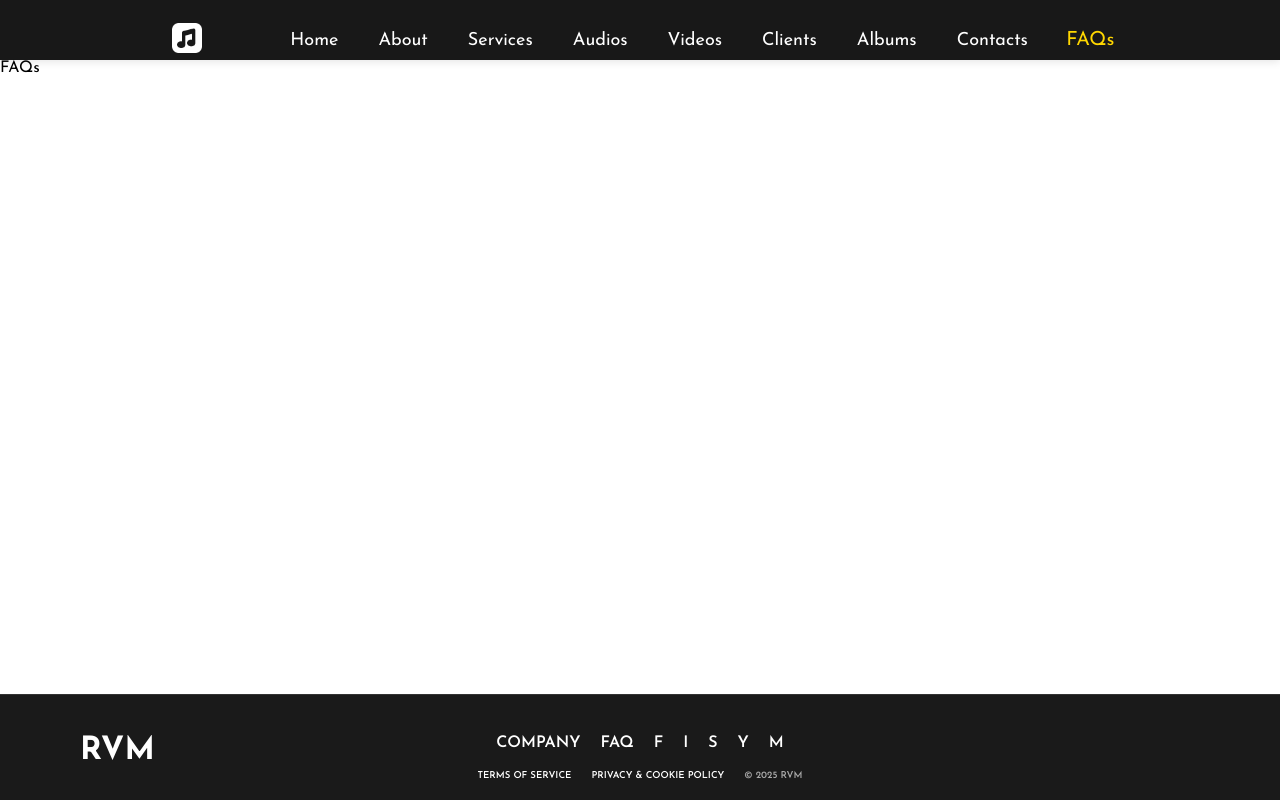
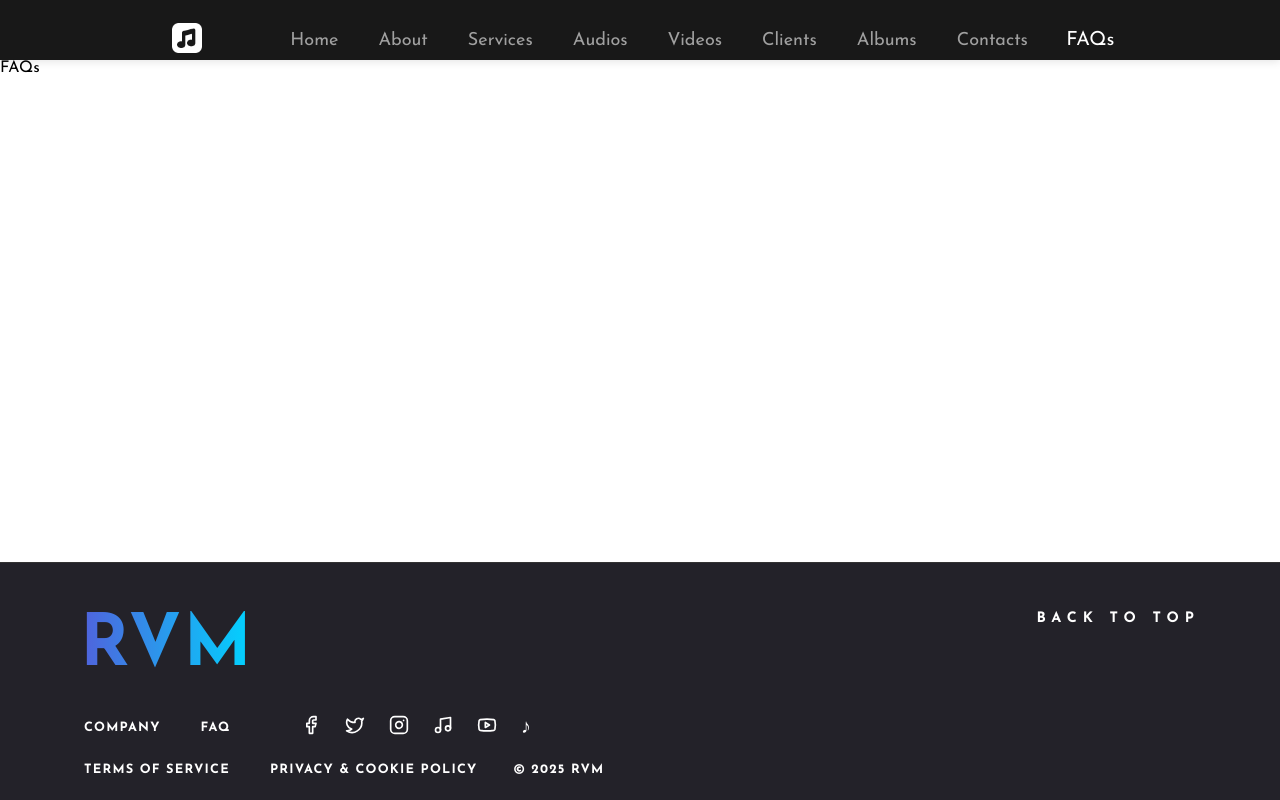
Before and after one commit to CodeWithSameer04/MusicLabel, a React (Vite) app: page /faqs in a window 1280 px wide. Built offline with nearby package versions, Linux system fonts and the light colour scheme.

Commit message:
footer fix kiya

```diff
--- a/package.json
+++ b/package.json
@@ -10,6 +10,7 @@
     "preview": "vite preview"
   },
   "dependencies": {
+    "lucide-react": "^0.515.0",
     "react": "^19.1.0",
     "react-dom": "^19.1.0",
     "react-router-dom": "^7.6.2"
--- a/src/components/footer/Footer.jsx
+++ b/src/components/footer/Footer.jsx
@@ -1,66 +1,64 @@
-import React, { useState, useEffect } from 'react';
+import React from 'react';
+import { Facebook, Twitter, Instagram, Youtube, Music } from 'lucide-react';
 import './footer.css';
 
-function Footer() {
-  const [showBackToTop, setShowBackToTop] = useState(false);
-
-  useEffect(() => {
-    const handleScroll = () => {
-      if (window.pageYOffset > 300) {
-        setShowBackToTop(true);
-      } else {
-        setShowBackToTop(false);
-      }
-    };
-
-    window.addEventListener('scroll', handleScroll);
-    return () => window.removeEventListener('scroll', handleScroll);
-  }, []);
-
+const Footer = () => {
   const scrollToTop = () => {
-    window.scrollTo({
-      top: 0,
-      behavior: 'smooth'
-    });
+    window.scrollTo({ top: 0, behavior: 'smooth' });
   };
 
   return (
-    <>
     <footer className="footer">
       <div className="footer-container">
         <div className="footer-left">
-            <h3 className="footer-logo">RVM</h3>
+          <div className="footer-logo">RVM</div>
+          <div className="footer-stack">
+            <div className="footer-row">
+              <a href="#company" className="footer-link">COMPANY</a>
+              <a href="#faq" className="footer-link">FAQ</a>
+              <div className="footer-socials">
+                <a href="https://www.awal.com/" className="footer-link" aria-label="Facebook">
+                  <Facebook size={20} />
+                </a>
+                {/* HREF ME DAAL DENGE BAADME FILHAL AWAL KI WEB DAALI HE */}
+                <a href="#" className="footer-link" aria-label="Twitter">
+                  <Twitter size={20} />
+                </a>
+                <a href="#" className="footer-link" aria-label="Instagram">
+                  <Instagram size={20} />
+                </a>
+                <a href="#" className="footer-link" aria-label="Spotify">
+                  <Music size={20} />
+                </a>
+                <a href="#" className="footer-link" aria-label="YouTube">
+                  <Youtube size={20} />
+                </a>
+                <a href="#" className="footer-link" aria-label="Music Platform">
+                  <div style={{ fontSize: '20px', fontWeight: 'bold' }}>♪</div>
+                </a>
               </div>
-
-          <div className="footer-center">
-            <div className="footer-links">
-              <a href="#company" className="footer-link">Company</a>
-              <a href="#faq" className="footer-link">FAQ</a>
-              <a href="#facebook" className="footer-link">F</a>
-              <a href="#instagram" className="footer-link">I</a>
-              <a href="#spotify" className="footer-link">S</a>
-              <a href="#youtube" className="footer-link">Y</a>
-              <a href="#music" className="footer-link">M</a>
             </div>
-
-            <div className="footer-bottom-links">
-              <a href="#terms" className="footer-link">Terms of Service</a>
-              <a href="#privacy" className="footer-link">Privacy & Cookie Policy</a>
+            <div className="footer-bottom-row">
+              <a href="#terms" className="footer-link">TERMS OF SERVICE</a>
+              <a href="#privacy" className="footer-link">PRIVACY & COOKIE POLICY</a>
               <span className="footer-text">© 2025 RVM</span>
             </div>
           </div>
-
+        </div>
         <div className="footer-right">
-            {showBackToTop && (
-              <span onClick={scrollToTop} className="back-to-top-link" role="button" tabIndex={0}>
+          <div
+            onClick={scrollToTop}
+            className="back-to-top-link"
+            role="button"
+            tabIndex={0}
+            onKeyDown={(e) => e.key === 'Enter' && scrollToTop()}
+          >
             BACK TO TOP
-              </span>
-            )}
+          </div>
         </div>
       </div>
     </footer>
-    </>
   );
-}
+};
 
 export default Footer;
--- a/src/components/footer/footer.css
+++ b/src/components/footer/footer.css
@@ -1,8 +1,8 @@
-footer {
+.footer {
     width: 100%;
-    background: #1a1a1a;
+    background: #232229;
     color: #fff;
-    padding: 40px 0 20px 0;
+    padding: 48px 0 24px 0;
     border-top: 1px solid #333;
 }
 
@@ -16,67 +16,71 @@ footer {
 }
 
 .footer-left {
+    display: flex;
+    flex-direction: column;
+    align-items: flex-start;
     flex: 1;
 }
 
 .footer-logo {
-    font-size: 2rem; /* Reduced from 3.5rem */
+    font-size: 4.5rem;
     font-weight: bold;
     text-transform: uppercase;
-    letter-spacing: 0.2px; /* Reduced spacing */
-    background: linear-gradient(90deg, #ffffff, #ffffff); /* Default plain white */
-    -webkit-background-clip: text;
-    -webkit-text-fill-color: transparent;
-    background-clip: text;
-    color: transparent;
-    transition: background 1s cubic-bezier(0.4,0,0.2,1), background-position 1s cubic-bezier(0.4,0,0.2,1);
-    transition-delay: 1s, 1s; /* No delay for normal state */
+    letter-spacing: 2px;
+    margin-bottom: 32px;
+    color: #fff;
     cursor: pointer;
-}
-
-.footer-logo:hover {
-    background: linear-gradient(90deg, #0087fd, #e82626); /* Example gradient (orange-pink) */
+    transition: all 0.6s cubic-bezier(.4,0,.2,1);
+    background: linear-gradient(90deg, #ff0080, #7928ca, #00d4ff);
+    background-size: 300% 100%;
     background-position: 100% 0;
     -webkit-background-clip: text;
     -webkit-text-fill-color: transparent;
     background-clip: text;
-    color: transparent;
-    transition-delay: 3s, 3s; /* Delay background and background-position by 1.3s */
+    animation: none;
 }
 
-.footer-center {
-    flex: 2;
-    text-align: center;
+.footer-logo:hover {
+    background-position: 0% 0;
+    animation: gradient-shift 2s ease-in-out infinite alternate;
 }
 
-.footer-links {
+/* @keyframes gradient-shift {
+    0% {
+        background-position: 0% 0;
+    }
+    100% {
+        background-position: 100% 0;
+    }
+} */
+
+.footer-stack {
     display: flex;
-    justify-content: center;
-    flex-wrap: wrap;
-    gap: 20px;
-    margin-bottom: 20px;
+    flex-direction: column;
+    align-items: flex-start;
+    gap: 0;
+    width: 100%;
 }
 
-.footer-bottom-links {
+.footer-row {
     display: flex;
-    justify-content: center;
-    flex-wrap: wrap;
-    gap: 20px;
-    font-size: 0.6rem;
+    align-items: center;
+    gap: 32px;
+    margin-bottom: 24px;
 }
-
-/* .footer h3{
-    border: 2px solid red;
-} */
 
 .footer-link {
     color: #fff;
     text-decoration: none;
     text-transform: uppercase;
-    font-weight: 600;
+    font-weight: 700;
+    font-size: 0.8rem;
+    letter-spacing: 1.2px;
     position: relative;
     cursor: pointer;
     display: inline-block;
+    padding: 0 4px;
+    transition: color 0.2s;
 }
 
 .footer-link::before {
@@ -84,35 +88,64 @@ footer {
     position: absolute;
     left: 0;
     bottom: -2px;
-    height: 1.5px;
+    height: 2px;
     background-color: #fff;
     width: 0;
-    transition: width 0.6s ease;
+    transition: width 0.4s cubic-bezier(.4,0,.2,1);
 }
 
 .footer-link:hover::before {
     width: 100%;
 }
 
+.footer-socials {
+    display: flex;
+    gap: 20px;
+    margin-left: 32px;
+}
+
+.footer-socials .footer-link {
+    font-size: 1.1rem;
+    padding: 0 2px;
+    letter-spacing: 0;
+}
+
+.footer-bottom-row {
+    display: flex;
+    align-items: center;
+    gap: 32px;
+    font-size: 0.8rem;
+    font-weight: 700;
+    letter-spacing: 1.2px;
+    margin-bottom: 0;
+}
+
 .footer-text {
-    color: #aaa;
+    color: #fff;
     text-transform: uppercase;
-    font-weight: 600;
+    font-weight: 700;
+    font-size: 0.8rem;
+    letter-spacing: 1.2px;
 }
 
 .footer-right {
-    flex: 1;
+    flex: 0 0 auto;
     text-align: right;
     display: flex;
     align-items: flex-start;
     justify-content: flex-end;
+    width: 100%;
+    max-width: 250px;
 }
 
 .back-to-top-link {
     cursor: pointer;
-    font-weight: 600;
+    font-weight: 700;
     text-transform: uppercase;
-    transition: color 0.3s ease;
+    letter-spacing: 6px;
+    font-size: 0.9rem;
+    color: #fff;
+    transition: color 0.3s;
 }
 
 .back-to-top-link:hover {
@@ -120,15 +153,41 @@ footer {
 }
 
 /* Responsive */
-@media (max-width: 768px) {
+@media (max-width: 900px) {
     .footer-container {
         flex-direction: column;
-        align-items: center;
-        text-align: center;
+        align-items: flex-start;
+        padding: 0 16px;
     }
-
     .footer-right {
-        justify-content: center;
-        margin-top: 20px;
+        width: 100%;
+        justify-content: flex-end;
+        margin-top: 24px;
+        text-align: right;
+        max-width: none;
+    }
+    .footer-logo {
+        font-size: 3.2rem;
+        margin-bottom: 24px;
+    }
+    .footer-row, .footer-bottom-row {
+        gap: 18px;
+        font-size: 0.75rem;
     }
 }
+
+@media (max-width: 600px) {
+    .footer-logo {
+        font-size: 2.5rem;
+        margin-bottom: 18px;
+    }
+    .footer-row, .footer-bottom-row {
+        gap: 10px;
+        font-size: 0.7rem;
+        flex-wrap: wrap;
+    }
+    .footer-socials {
+        margin-left: 0;
+        gap: 12px;
+    }
+}
--- a/src/components/header/header.css
+++ b/src/components/header/header.css
@@ -72,7 +72,7 @@
 }
 
 .navbar a {
-    color: white;
+    color: rgb(160, 160, 160);
     text-decoration: none;
     padding: 8px 16px;
     font-size: 18px;
@@ -81,12 +81,28 @@
     font-family: inherit;
     margin: 0 4px;
     display: inline-block;
+    position: relative;
+    overflow: hidden;
 }
+/* .navbar a::before {
+    content: '';
+    position: absolute;
+    left: 0;
+    bottom: 2px;
+    height: 2px;
+    background-color: #fff;
+    width: 0;
+    transition: width 0.4s cubic-bezier(.4,0,.2,1);
+}
+
+.navbar a:hover::before{
+    width: 100%;
+} */
 
 .navbar a:hover,
 .navbar a.active {
     /* background: #ffffff; */
-    color: #ffd700;
+    color: #ffffff;
     transform: scale(1.08);
     text-decoration: none;
 }
--- a/src/components/hero/Hero.jsx
+++ b/src/components/hero/Hero.jsx
@@ -8,7 +8,7 @@ const Hero = () => (
     <div className="heroOverlay" />
     <div className="heroContent">
       <h1>Music for the Next Generation</h1>
-      <p>Discover, stream, and connect with the world’s best independent artists.</p>
+      <p>Discover, stream, and connect with the world's best independent artists.</p>
       <a href="#explore" className="heroBtn">Explore Now</a>
     </div>
   </section>
--- a/src/components/hero/hero.css
+++ b/src/components/hero/hero.css
@@ -79,17 +79,17 @@
 .heroBtn {
   display: inline-block;
   padding: 0.85em 2.2em;
-  background: #fff;
+  background: rgb(180, 180, 180);
   color: #181818;
   border-radius: 32px;
-  font-weight: 600;
-  font-size: 1.1rem;
+  font-weight: bold;
+  font-size: 1.15rem;
   text-decoration: none;
   box-shadow: 0 2px 16px rgba(0,0,0,0.08);
   transition: background 0.2s, color 0.2s, transform 0.2s;
 }
 .heroBtn:hover {
-  background: #ffd700;
+  background: #ffffff;
   color: #181818;
   transform: translateY(-2px) scale(1.04);
 }
```
Also changed, not shown: 1 other file (tests, documents, lock files or other folders). Lines whose indentation alone changed are shown as unchanged.
